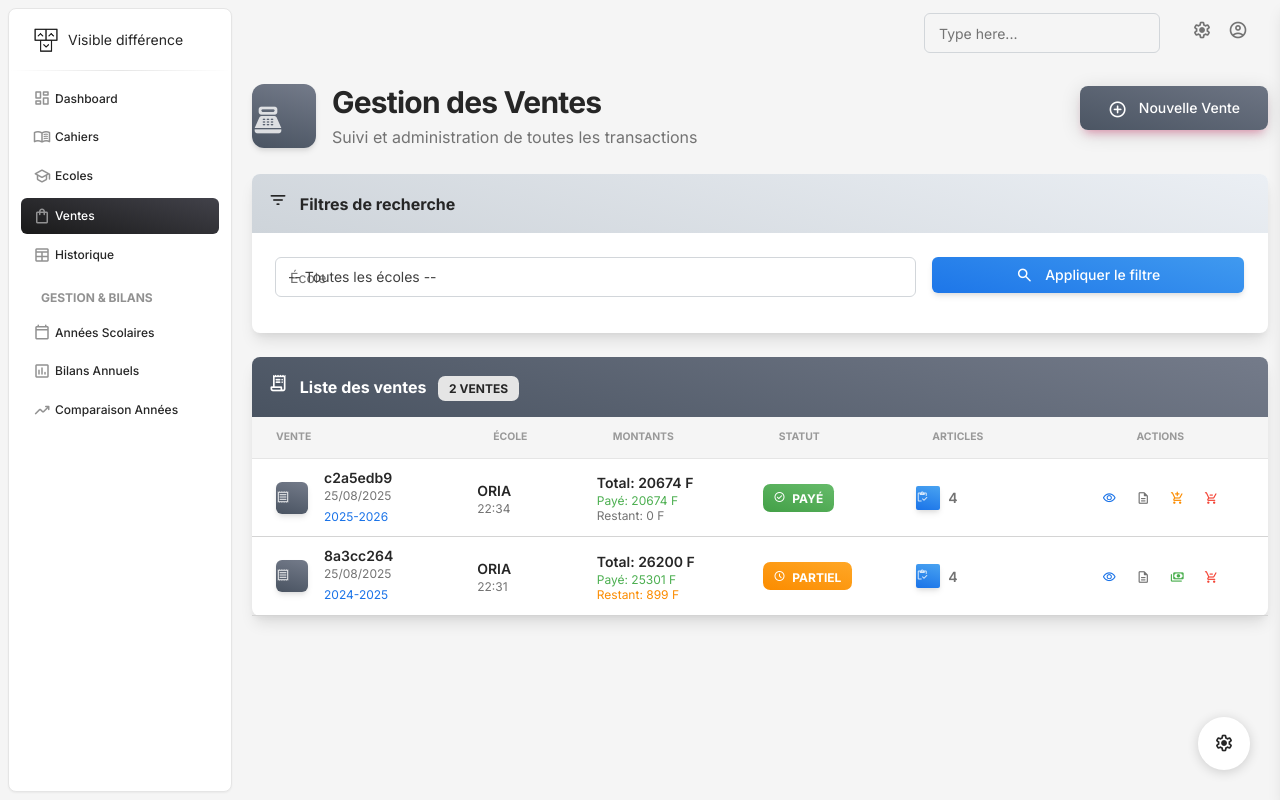
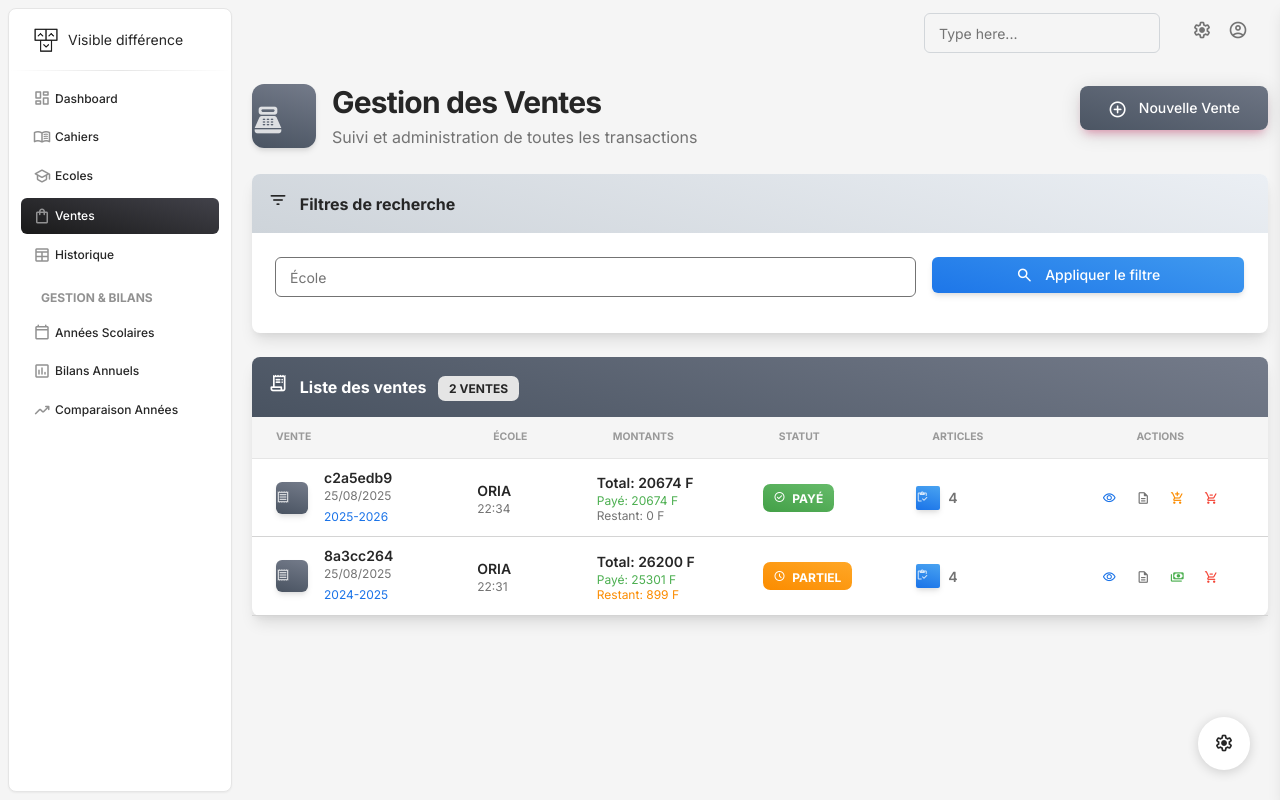
Before and after one commit to manlidi/Cahier_ecriture, a Django app: page /ventes/ in a window 1280 px wide. Run offline with Django 5.2, Linux system fonts and the light colour scheme; data comes from the database, SQL or seed files in the repository; both versions use the stored data as it was after the commit; some libraries are stand-ins or nearby versions.

Commit message:
correction

```diff
--- a/gestion/Views/sales.py
+++ b/gestion/Views/sales.py
@@ -236,7 +236,7 @@ def modifier_vente(request, vente_id):
             description = f"Ajout de {len(articles_data)} type(s) d'articles via interface web"
             vente.ajouter_articles(articles_data, description_session=description)
 
-    return redirect('vente_detail', vente_id=vente.id)
+    return redirect('ventes')
 
 
 def gerer_paiement(request, vente_id):
@@ -319,7 +319,7 @@ def gerer_paiement(request, vente_id):
             from django.contrib import messages
             messages.info(request, f"Paiement effectué avec succès. Montant rendu à l'utilisateur : {montant_excedent} F")
 
-    return redirect('vente_detail', vente_id=vente.id)
+    return redirect('ventes')
 
 
 def creer_vente(request):
@@ -400,7 +400,7 @@ def creer_vente(request):
                 'success': True,
                 'message': action_message,
                 'vente_id': vente.id,
-                'redirect_url': f'/ventes/{vente.id}/'
+                'redirect_url': f'/ventes'
             })
 
         except Exception as e:
@@ -439,7 +439,7 @@ def retirer_articles(request, vente_id):
     from django.contrib import messages
     if modifications:
         messages.success(request, f"Cahiers retirés: {', '.join(modifications)}")
-    return redirect('vente_detail', vente_id=vente.id)
+    return redirect('ventes')
 
 @require_GET
 def vente_cahiers(request, vente_id):
--- a/gestion/templates/ventes.html
+++ b/gestion/templates/ventes.html
@@ -42,8 +42,8 @@
             <div class="col-lg-8 col-md-8">
               <div class="input-group input-group-outline">
                 <label class="form-label">École</label>
-                <select name="ecole" id="ecole" class="form-control">
-                  <option value="">-- Toutes les écoles --</option>
+                <select name="ecole" id="ecole" class="form-control border border-secondary">
+                  <option value=""></option>
                   {% for e in ecoles %}
                     <option value="{{ e.id }}" {% if selected_ecole == e.id|stringformat:'s' %}selected{% endif %}>{{ e.nom }}</option>
                   {% endfor %}
@@ -566,8 +566,7 @@
     div.innerHTML = `
       <div class="col-md-6">
         <div class="input-group input-group-outline">
-          <label class="form-label">Cahier</label>
-          <select name="cahier_${idx}" class="form-control select-cahier">
+          <select name="cahier_${idx}" class="form-control select-cahier border border-secondary">
             {% for c in cahiers %}
               <option data-price="{{ c.prix }}" value="{{ c.id }}">{{ c.titre }} - {{ c.prix }} F (stock: {{ c.quantite_stock }})</option>
             {% endfor %}
@@ -576,8 +575,7 @@
       </div>
       <div class="col-md-3">
         <div class="input-group input-group-outline">
-          <label class="form-label">Quantité</label>
-          <input name="quantite_${idx}" type="number" min="1" value="1" class="form-control qty-input" />
+          <input name="quantite_${idx}" type="number" min="1" value="1" class="form-control border border-secondary qty-input" />
         </div>
       </div>
       <div class="col-md-3 d-flex align-items-center">
@@ -653,7 +651,7 @@
           <div class="row mb-4">
             <div class="col-md-12">
               <label for="nouvelle_vente_ecole" class="form-label">École <span class="text-danger">*</span></label>
-              <select name="ecole_id" id="nouvelle_vente_ecole" class="form-select p-2" required>
+              <select name="ecole_id" id="nouvelle_vente_ecole" class="form-select p-2 border border-secondary" required>
                 {% for ecole in ecoles %}
                   <option value="{{ ecole.id }}">{{ ecole.nom }}</option>
                 {% endfor %}
@@ -665,7 +663,7 @@
           <div class="row mb-4">
             <div class="col-md-12">
               <label for="nouvelle_vente_description" class="form-label">Description (optionnel)</label>
-              <textarea name="description_dette" id="nouvelle_vente_description" class="form-control p-2" rows="2" style="border: 1px solid #ced4da;" placeholder="Description de la vente..."></textarea>
+              <textarea name="description_dette" id="nouvelle_vente_description" class="form-control p-2 border border-secondary" rows="1" style="border: 1px solid #ced4da;" placeholder="Description de la vente..."></textarea>
             </div>
           </div>          <!-- Sélection des articles -->
           <div class="row">
@@ -689,8 +687,8 @@
                 <div class="article-row row mb-3">
                   <div class="col-md-6">
                     <label class="form-label">Cahier</label>
-                    <select name="articles[0][cahier_id]" class="form-select">
-                      <option value="">-- Sélectionner un cahier --</option>
+                    <select name="articles[0][cahier_id]" class="form-select border border-secondary">
+                      <option value=""></option>
                       {% for cahier in cahiers %}
                         <option value="{{ cahier.id }}" data-prix="{{ cahier.prix }}">{{ cahier.titre }} - {{ cahier.prix|floatformat:0 }}F</option>
                       {% endfor %}
@@ -698,7 +696,7 @@
                   </div>
                   <div class="col-md-4">
                     <label class="form-label">Quantité</label>
-                    <input type="number" min="1" value="1" name="articles[0][quantite]" class="form-control" placeholder="1">
+                    <input type="number" min="1" value="1" name="articles[0][quantite]" class="form-control border border-secondary" placeholder="1">
                   </div>
                   <div class="col-md-2 d-flex align-items-end">
                     <button type="button" class="btn btn-outline-danger btn-sm remove-article" disabled>
@@ -866,13 +864,13 @@
         newRow.innerHTML = `
           <div class="col-md-6">
             <label class="form-label">Cahier</label>
-            <select name="articles[${articleIndex}][cahier_id]" class="form-select">
+            <select name="articles[${articleIndex}][cahier_id]" class="form-select border border-secondary">
               ${generateCahierOptions()}
             </select>
           </div>
           <div class="col-md-4">
             <label class="form-label">Quantité</label>
-            <input type="number" min="1" value="1" name="articles[${articleIndex}][quantite]" class="form-control" placeholder="1">
+            <input type="number" min="1" value="1" name="articles[${articleIndex}][quantite]" class="form-control border border-secondary" placeholder="1">
           </div>
           <div class="col-md-2 d-flex align-items-end">
             <button type="button" class="btn btn-outline-danger btn-sm remove-article">
@@ -994,13 +992,13 @@
             <div class="article-row row mb-3">
               <div class="col-md-6">
                 <label class="form-label">Cahier</label>
-                <select name="articles[0][cahier_id]" class="form-select">
+                <select name="articles[0][cahier_id]" class="form-select border border-secondary">
                   ${generateCahierOptions()}
                 </select>
               </div>
               <div class="col-md-4">
                 <label class="form-label">Quantité</label>
-                <input type="number" min="1" value="1" name="articles[0][quantite]" class="form-control" placeholder="1">
+                <input type="number" min="1" value="1" name="articles[0][quantite]" class="form-control border border-secondary" placeholder="1">
               </div>
               <div class="col-md-2 d-flex align-items-end">
                 <button type="button" class="btn btn-outline-danger btn-sm remove-article" disabled>
@@ -1046,13 +1044,13 @@ retirerModal.addEventListener('show.bs.modal', function (event) {
         div.innerHTML = `
           <div class="col-md-6">
             <div class="input-group input-group-outline">
-              <input type="text" class="form-control" value="${ligne.cahier_titre}" readonly />
+              <input type="text" class="form-control border border-secondary" value="${ligne.cahier_titre}" readonly />
               <input type="hidden" name="cahier_${idx}" value="${ligne.cahier_id}" />
             </div>
           </div>
           <div class="col-md-3">
             <div class="input-group input-group-outline">
-              <input name="quantite_${idx}" type="number" min="0" max="${ligne.quantite}" value="0" class="form-control" />
+              <input name="quantite_${idx}" type="number" min="0" max="${ligne.quantite}" value="0" class="form-control border border-secondary" />
             </div>
           </div>
         `
```
Also changed, not shown: db.sqlite3.
